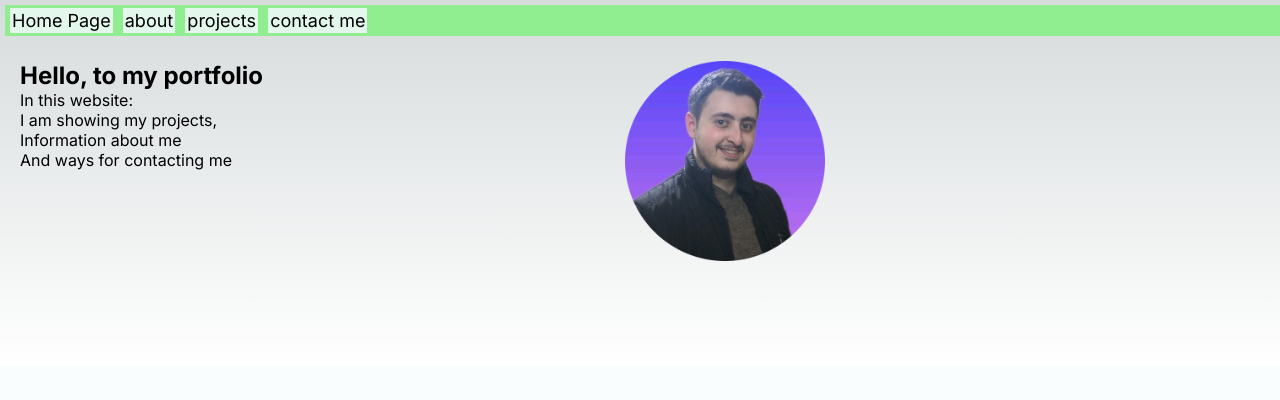
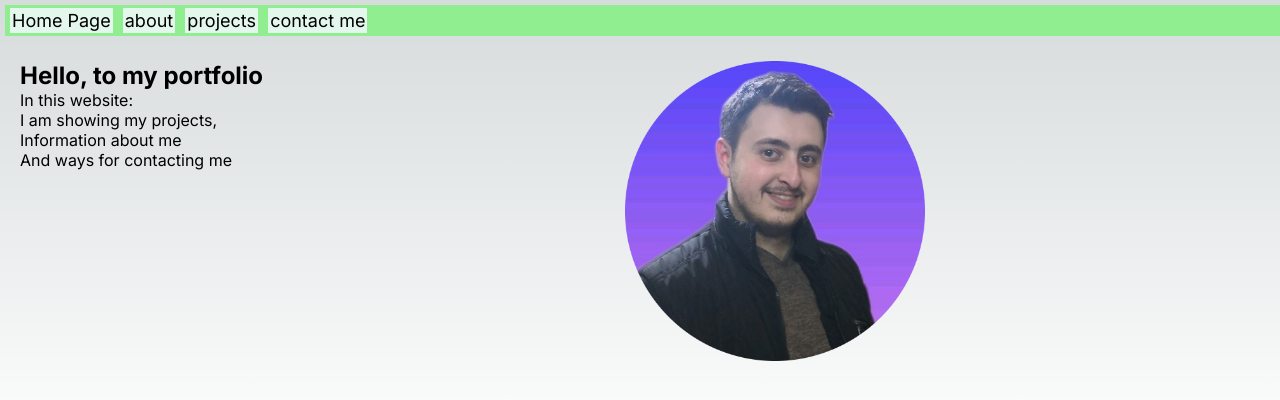
Before and after one commit to Omaralkhanjy94/omaralkhanji94, a Next.js app: page / in a window 1280 px wide. Shown: the top 400 px of the page. Built offline with nearby package versions, Linux system fonts and the light colour scheme.

Commit message:
Update app/page.js

```diff
--- a/app/page.js
+++ b/app/page.js
@@ -1,6 +1,6 @@
 import styles from './page.module.css';
-import Avatar from './components/avatar';
-
+// import Avatar from './components/avatar';
+import Image from 'next/image';
 export default function Home() {
 
   return (
@@ -20,8 +20,9 @@ export default function Home() {
             <div className="col-md-6">
                 {/* <!-- يمكنك إضافة صورتك الشخصية هنا --> */}
                 {/* <Image src={avatar} alt="me" width="64" height="64"/> */}
-                <Avatar/>
+                {/* <Avatar/> */}
 
+                <Image src={"/images/111_1.png"} alt="me" width="300" height="300"/>
 
             </div>
         </div>
```
